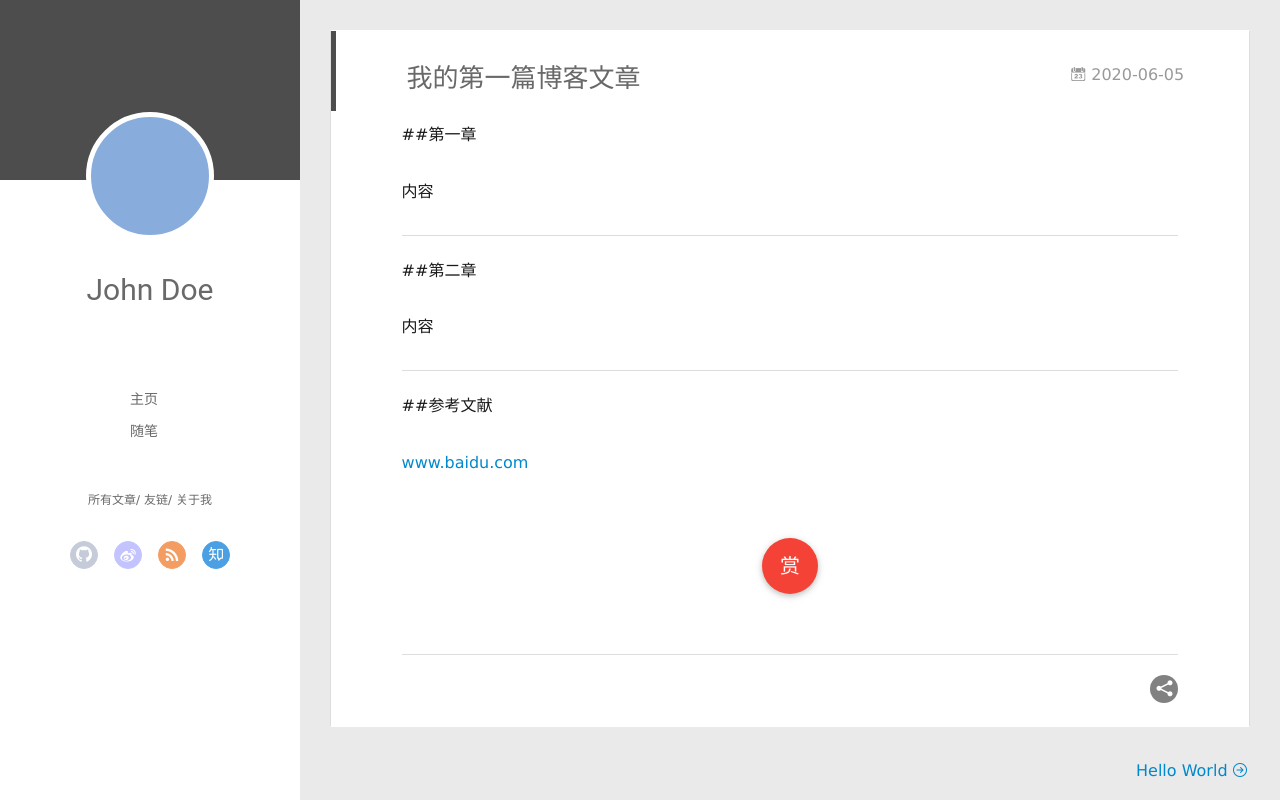
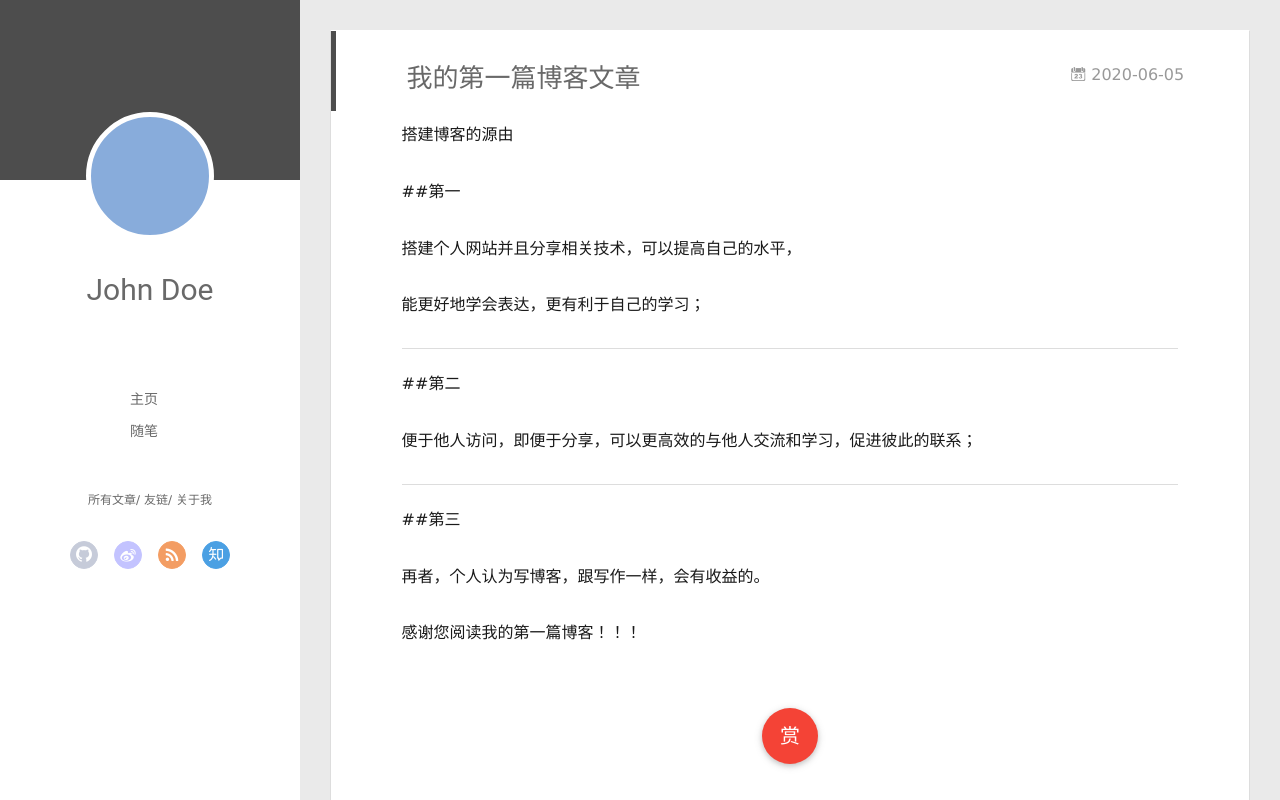
Before and after one commit to lhd-ctrl/lhd-ctrl.github.io, a plain HTML site: page 2020/06/05/我的第一篇博客文章/index.html in a window 1280 px wide. Drawn offline with Linux system fonts and the light colour scheme; no server answers.

Commit message:
Site updated: 2020-06-06 18:15:36

```diff
--- a/2020/06/05/我的第一篇博客文章/index.html
+++ b/2020/06/05/我的第一篇博客文章/index.html
@@ -8,15 +8,15 @@
   <link rel="dns-prefetch" href="http://yoursite.com">
   <title>我的第一篇博客文章 | Hexo</title>
   <meta name="viewport" content="width=device-width, initial-scale=1, maximum-scale=1">
-  <meta name="description" content="##第一章 内容  ##第二章 内容  ##参考文献 www.baidu.com">
+  <meta name="description" content="搭建博客的源由 ##第一 搭建个人网站并且分享相关技术，可以提高自己的水平， 能更好地学会表达，更有利于自己的学习；  ##第二 便于他人访问，即便于分享，可以更高效的与他人交流和学习，促进彼此的联系；  ##第三 再者，个人认为写博客，跟写作一样，会有收益的。 感谢您阅读我的第一篇博客！！！">
 <meta property="og:type" content="article">
 <meta property="og:title" content="我的第一篇博客文章">
 <meta property="og:url" content="http://yoursite.com/2020/06/05/%E6%88%91%E7%9A%84%E7%AC%AC%E4%B8%80%E7%AF%87%E5%8D%9A%E5%AE%A2%E6%96%87%E7%AB%A0/index.html">
 <meta property="og:site_name" content="Hexo">
-<meta property="og:description" content="##第一章 内容  ##第二章 内容  ##参考文献 www.baidu.com">
+<meta property="og:description" content="搭建博客的源由 ##第一 搭建个人网站并且分享相关技术，可以提高自己的水平， 能更好地学会表达，更有利于自己的学习；  ##第二 便于他人访问，即便于分享，可以更高效的与他人交流和学习，促进彼此的联系；  ##第三 再者，个人认为写博客，跟写作一样，会有收益的。 感谢您阅读我的第一篇博客！！！">
 <meta property="og:locale" content="en_US">
 <meta property="article:published_time" content="2020-06-05T09:07:53.000Z">
-<meta property="article:modified_time" content="2020-06-05T09:14:29.946Z">
+<meta property="article:modified_time" content="2020-06-06T10:15:04.556Z">
 <meta property="article:author" content="John Doe">
 <meta name="twitter:card" content="summary">
 
@@ -174,14 +174,17 @@
 
     <div class="article-entry" itemprop="articleBody">
 
-        <p>##第一章</p>
-<p>内容</p>
+        <p>搭建博客的源由</p>
+<p>##第一</p>
+<p>搭建个人网站并且分享相关技术，可以提高自己的水平，</p>
+<p>能更好地学会表达，更有利于自己的学习；</p>
 <hr>
-<p>##第二章</p>
-<p>内容</p>
+<p>##第二</p>
+<p>便于他人访问，即便于分享，可以更高效的与他人交流和学习，促进彼此的联系；</p>
 <hr>
-<p>##参考文献</p>
-<p><a href="http://www.baidu.com" target="_blank" rel="noopener">www.baidu.com</a></p>
+<p>##第三</p>
+<p>再者，个人认为写博客，跟写作一样，会有收益的。</p>
+<p>感谢您阅读我的第一篇博客！！！</p>
 
 
 
```
Also changed, not shown: index.html (+9 -6 lines).
